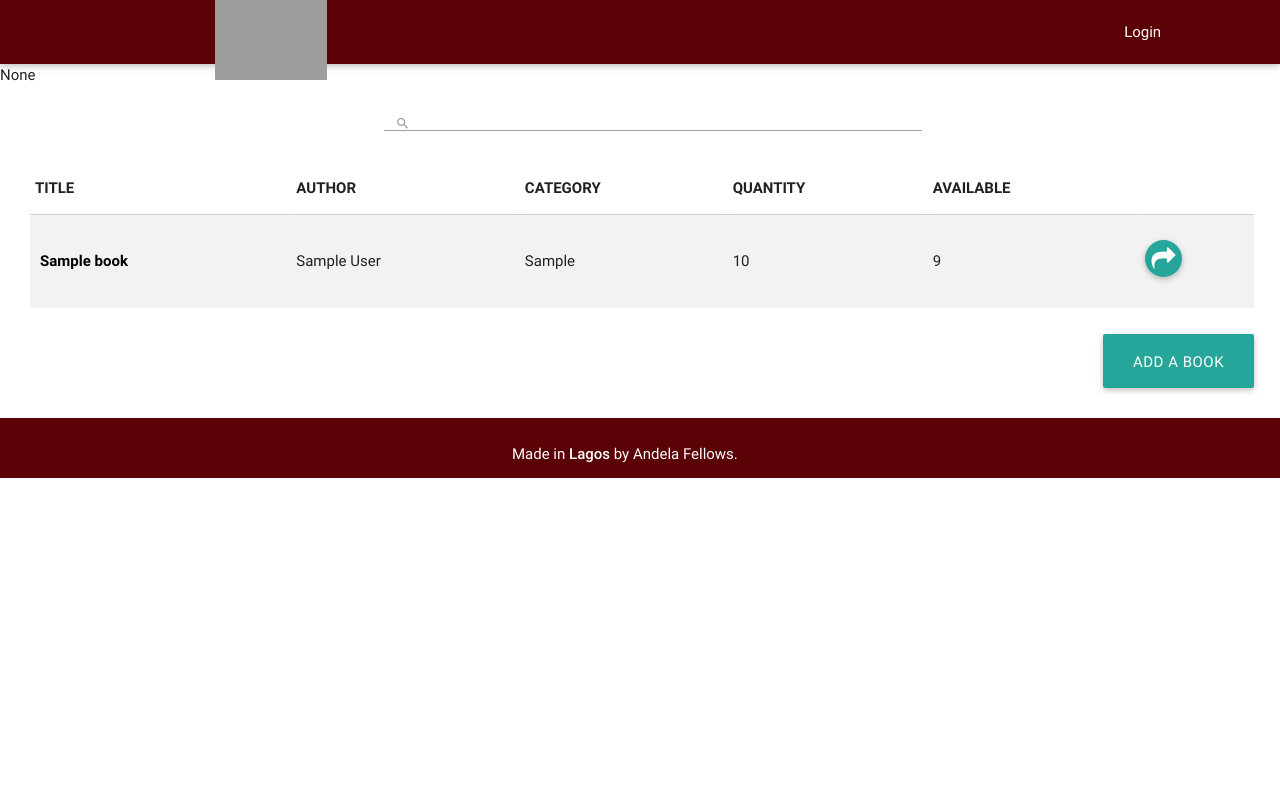
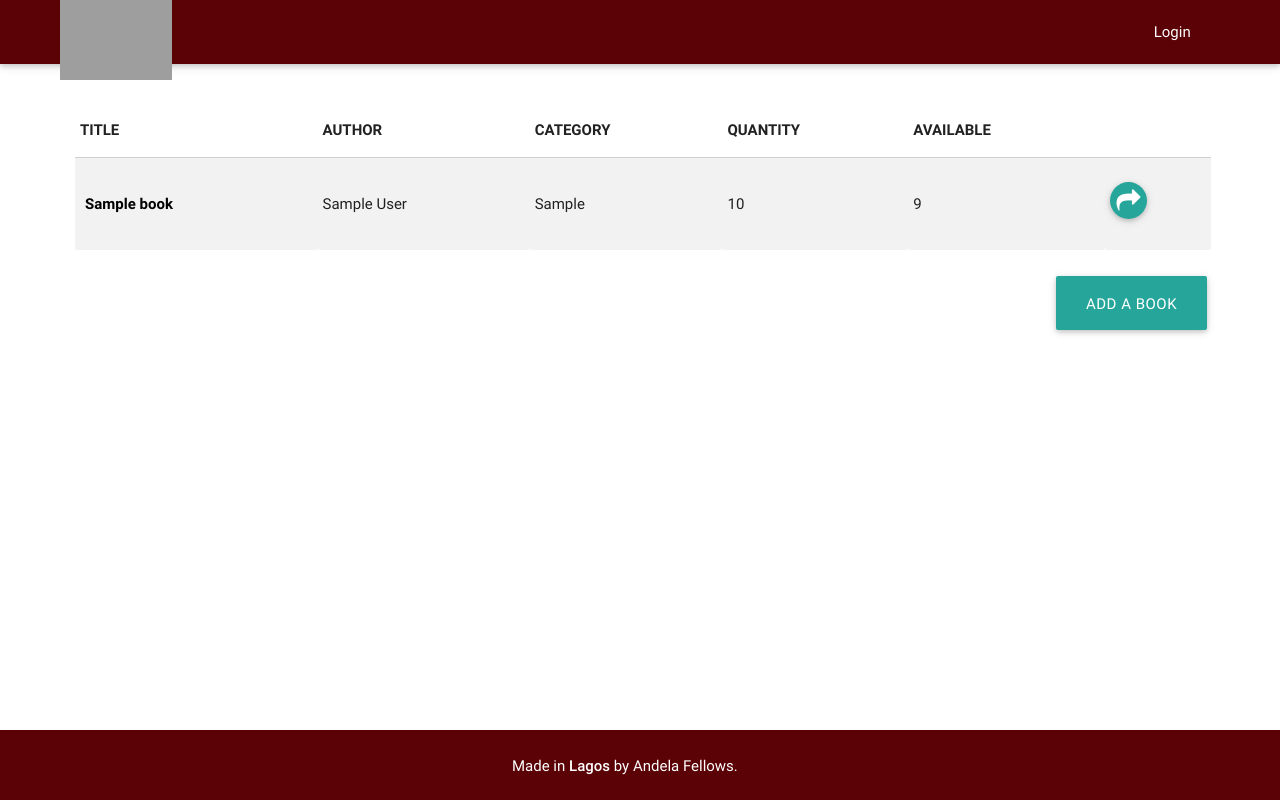
Before and after one commit to andela-gokerayi/Library-app, a Django app: page /home/ in a window 1280 px wide. Run offline with Django 3.2, Linux system fonts and the light colour scheme; tables that the repository leaves empty hold one stand-in row (values such as "Sample post"); parts of the project's set-up code (start-up, migrations or seed data) failed here and were passed over; some libraries are stand-ins or nearby versions; grey boxes are pictures that could not be loaded.

Commit message:
Made UI clean up and edited some fields in the book model.

```diff
--- a/apps/book/models.py
+++ b/apps/book/models.py
@@ -27,9 +27,9 @@ class Book(models.Model):
 class BookLease(models.Model):
     book = models.ForeignKey(Book, related_name='book_leases')
     borrower = models.ForeignKey(Fellow)
-    borrowed_date = models.DateField(null=True)
-    return_date = models.DateField(null=True)
-    due_date = models.DateTimeField(null=True)
+    borrowed_date = models.DateField(default=datetime.datetime.now)
+    return_date = models.DateField(default=datetime.datetime.now)
+    due_date = models.DateField(default=datetime.datetime.now)
     returned = models.NullBooleanField()
 
     def __unicode__(self):
--- a/apps/book/views.py
+++ b/apps/book/views.py
@@ -102,7 +102,6 @@ def book_delete(request, pk):
     book = get_object_or_404(Book, pk=pk)
     if book:
         book.delete()
-        session = request.session['status'] = 'delete'
         messages.warning(request, 'has been deleted')
     return HttpResponseRedirect('/home/')
 
--- a/static/styles/style.css
+++ b/static/styles/style.css
@@ -1,3 +1,9 @@
+html, body {
+  height: 100%;
+  margin: 0;
+  padding: 0;
+}
+
 .login-card {
    margin-left: 25% !important;
 }
@@ -29,6 +35,12 @@ nav ul {
     margin-right: -13% !important;
 }
 
+.drop-down a {
+    color: #424242 !important;
+    font-size: 15px;
+    font-style: bold;
+}
+
 #filter {
   width: 60%;
   /*margin-left: 10%;*/
@@ -45,6 +57,15 @@ nav ul {
 
 .success {
   min-width: 300px;
+}
+
+#wrapper {
+  min-height:100%;
+  position:relative;
+}
+
+#content {
+  padding-bottom: 70px;
 }
 
 .row {
@@ -91,10 +112,10 @@ nav ul {
   line-height: 2px;
 }
 
-.jobs-container {
+.book-container {
   margin-top: 40px;
-  margin-left: 30px;
-  padding-right: 26px;
+  margin-left: 75px;
+  padding-right: 69px;
 }
 
 .book-add {
@@ -103,8 +124,6 @@ nav ul {
 
 
 .home-body {
-    height: 250px;
-    width: 99vw;
     background: linear-gradient(
       rgba(0, 0, 0, 0.6),
       rgba(0, 0, 0, 0.6)
@@ -113,7 +132,7 @@ nav ul {
     margin: 0 auto;
     width: 100vw;
     text-align: center;
-    height: 90.8vh;
+    height: 80.8vh;
     font-family: Raleway, sans-serif !important;
 }
 
@@ -183,6 +202,7 @@ nav ul {
 
 .add-book-card {
   width: 75%;
+  margin-left: -40px !important;
 }
 
 .successes {
@@ -210,7 +230,7 @@ h4 {
 }
 
 .book-detail-head{
-    font-size: 6.2rem !important;
+  font-size: 6.2rem !important;
   line-height: 0 !important;
   margin: 0 0 0 0 !important
 }
@@ -229,7 +249,7 @@ h4 {
 
 .detail-nav {
   background: #5A0206;
-  height: 40px;
+  height: 55px;
   width: 100%;
 }
 
@@ -279,7 +299,7 @@ p {
 }
 
 .borrow {
-  margin-right: 26px;
+  margin-right: 4px;
   float: right;
   margin-top: 26px;
 }
@@ -296,15 +316,15 @@ select {
   margin-bottom: 150px !important;
 }
 
-.footer {
+#footer {
   width:100%;
-  height:60px;
-  position:relative;
-  margin-top: 60px;
+  height:70px;
+  margin-top: 50px;
+  position:fixed;
   bottom:0;
   left:0;
   background-color: #5A0206;
-  z-index: 2;
+  z-index: 1;
 }
 
 .footer-text {
--- a/templates/base.html
+++ b/templates/base.html
@@ -18,34 +18,35 @@
     {% endblock %}
 </head>
 <body>
+    <div id="wrapper">
         <header>
+            <ul id="dropdown1" class="dropdown-content">
+                <li class='drop-down'><a href="{% url 'add-book' %}">Add a Book</a></li>
+                <li class='drop-down'><a href="{% url 'booklease-list' %}">Track Books</a></li>
+                <li class="divider"></li>
+                <li class='drop-down'><a href="{% url 'logout' %}">Logout</a></li>
+            </ul>
             <nav class = "navbar">
-            <div class="container">
-                <div class="wrapper">
-                <a href="{% url 'book-list' %}"><img src="http://images.cooltext.com/4232022.png" width="112" height="80" alt="folay" /></a>
+                <div>
+                    <div class="wrapper" style="margin-right: 213px;">
+                    <a href="{% url 'book-list' %}"><img src="http://images.cooltext.com/4232022.png" width="112" height="80" style="margin-left: 60px;" alt="folay" /></a>
                         <ul>
                             {% if request.user.is_authenticated %}
+
                                 <li><a href="{% url 'book-list' %}">Home</a></li>
-                            <li><a href="{% url 'booklease-list' %}">Track Books</a></li>
-                            <li><a href="{% url 'logout' %}">Logout</a></li>
-                            <li>{{request.user.username}}</li>
+                                <li><a href="#" class='dropdown-button' data-beloworigin="true" data-activates='dropdown1' style="text-transform: capitalize;">{{ request.user.username }}<i class="mdi-navigation-arrow-drop-down right"></i></a></li>
+                                <ul id='dropdown1' class='dropdown-content'>
 
+                                </ul>
                             {% else %}
                                 <li><a href="{% url 'login' %}">Login</a></li>
                             {% endif %}
-                        </ul>
                         </ul>
                     </div>
                 </div>
             </nav>
         </header>
-
-    <!--{% block img %}
-        <img class = "image" src="{% static 'images/book2.jpg' %}">
-    {% endblock %}-->
-
-    {% block side %}
-    {% endblock %}
+        <div id="content">
             {% block content %}
                 <div class="home-body">
                     <p class="flow-text">
@@ -55,8 +56,8 @@
                     <a class="waves-effect waves-light btn visit" href="{% url 'login' %}"><i class="mdi-action-exit-to-app right"></i>Visit</a>
                 </div>
             {% endblock %}
-
-
+        </div>
+        <div id="footer">
             {% block footer %}
               <footer class="footer">
                 <div class="footer-text">
@@ -66,6 +67,9 @@
                 </div>
               </footer>
             {% endblock %}
+        </div>
+    </div>
+
     {% block javascript %}
         <script type="text/javascript" src="{% static 'js/jquery.js' %}"></script>
         <script type="text/javascript" src="{% static 'materialize/js/materialize.js' %}"></script>
@@ -88,6 +92,7 @@
             });
 
             $('select').material_select();
+            $(".dropdown-button").dropdown();
         });
     </script>
 
--- a/templates/book/book_list.html
+++ b/templates/book/book_list.html
@@ -1,17 +1,7 @@
 {% extends 'index.html' %}
 {% load staticfiles %}
 
-<div class="search-box">
-    <form class="search-form">
-        <div class="input-field">
-            <input id="filter" type="text" value="" required>
-            <span id="filter-count"></span>
-            <label for="filter"><i class="mdi-action-search"></i></label>
-        </div>
-    </form>
-</div>
   {% block content %}
-{{form.borrower.initial}}
     <div id="message">
         {% if messages %}
             <ul id="li">
@@ -27,20 +17,7 @@
             </ul>
         {% endif %}
     </div>
-
-
-    <div class="search-box">
-        <form>
-            <div class="input-field">
-                <input id="filter" type="text" value="" required>
-                <span id="filter-count"></span>
-                <label for="filter"><i class="mdi-action-search"></i></label>
-            </div>
-        </form>
-    </div>
-
-
-    <div class="jobs-container">
+    <div class="book-container">
         <table class="striped responsive hoverable">
             <thead>
                 <th>TITLE</th>
@@ -59,7 +36,7 @@
                         <td>{{book.num_book_available}}</td>
                         {% if book.num_book_available >= 1 %}
                             <td>
-                                <a href="/borrow/{{book.id}}" class="btn-floating btn-small waves-effect waves-light modal-trigger tooltipped" data-tooltip="Lend this Book" data-position="left">
+                                <a href="/borrow/{{book.id}}" class="btn-floating btn-small waves-effect waves-light modal-trigger tooltipped" data-tooltip="Lend this Book" data-position="right">
                                   <i class="fa fa-share"></i>
                                 </a>
                             </td>
@@ -67,41 +44,11 @@
                             <td><p type="text" disabled>unavalable</p></a></td>
                         {% endif %}
                     </tr>
-
-                      <!-- Modal Structure -->
-                      <!--<div id="modal{{book.id}}" class="modal">
-                        <div class="modal-content">
-                          <h4>{{book}}</h4>
-                          <form class="book-add" method="post" action="/lend/{{book.id}}/">
-                          {% csrf_token %}
-                            <label for='title'>Book</label>
-                            <input type='text' name='title' value='{{book.title}}' id='title'>
-
-                            <label for='borrower'>Borrower</label>
-                            {{form.borrower}}
-
-                            <label for='returned_date'>Return Date</label>
-                            <input type='date' name='returned_date' value='{{book.returned_date}}' id='return' />
-
-                            <label for='due_date'>Due Date</label>
-                            <input type='date' name='due_date' value='{{book.due_date}}' id='due' />
-
-                            <div>
-                              <button class="btn waves-effect waves-light" type="submit" name="action">Lend Book<i class="mdi-content-send right"></i></button>
-                            </div>
-                          </form>
-                        </div>
-                        <div class="modal-footer">
-                          <a href="/home/" class=" modal-action modal-close waves-effect waves-green btn-flat">Cancel</a>
-                        </div>
-                      </div>-->
                 {% endfor %}
             </tbody>
         </table>
+    <a class="waves-effect waves-light btn-large borrow btn tooltipped" data-position="left" data-delay="50" data-tooltip="Add a Book"  href="{% url 'add-book' %}">Add a Book</a>
   </div>
-
-
-<div id="add-button"><a class="waves-effect waves-light btn-large borrow btn tooltipped" data-position="left" data-delay="50" data-tooltip="Add a Book"  href="{% url 'add-book' %}">Add a Book</a></div>
   {% endblock content %}
 
 {% block local_js %}
--- a/templates/index.html
+++ b/templates/index.html
@@ -1,11 +1,5 @@
 {% extends "base.html" %}
 {% load staticfiles %}
-
-
-{% block side %}
-
-{% endblock %}
-
 
 <div class="col s9 books">
     {% block content %}
```
Also changed, not shown: templates/book/booklease_list.html (+6 -4 lines), apps/book/migrations/0008_auto_20150507_1102.py (added), apps/book/migrations/0009_auto_20150507_1111.py (added), apps/book/migrations/0010_auto_20150507_1126.py (added), apps/book/migrations/0011_auto_20150507_1350.py (added). Lines whose indentation alone changed are shown as unchanged.
